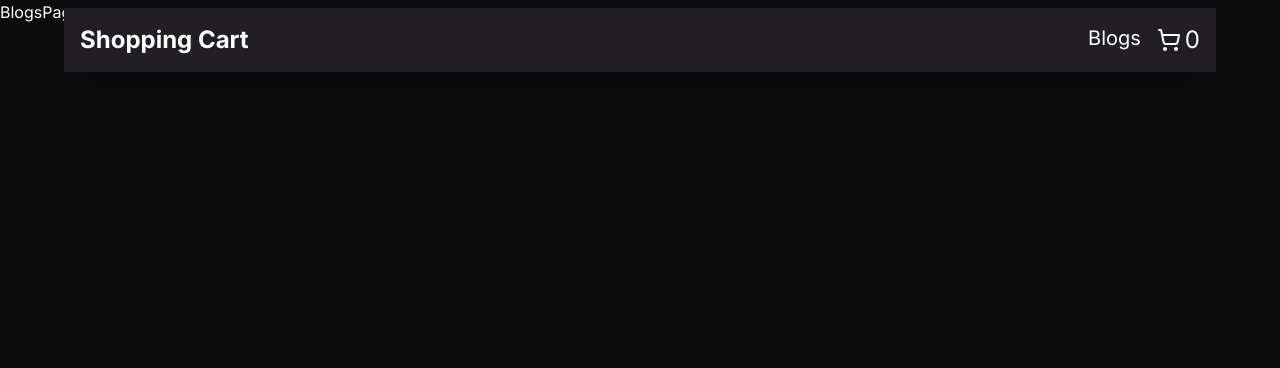
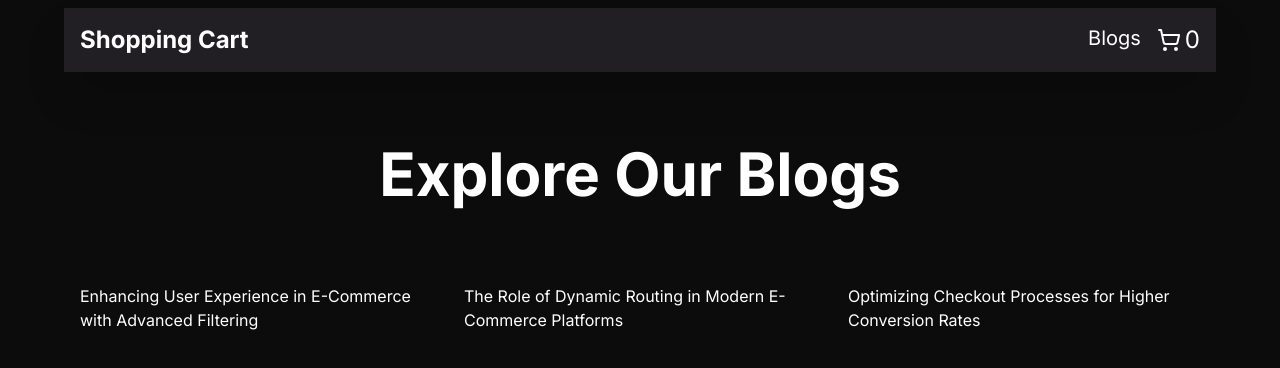
Before and after one commit to nadeemsangrasi/milestone_3, a Next.js app: page /blogs in a window 1280 px wide. Shown: the top 368 px of the page. Built offline with nearby package versions, Linux system fonts and the light colour scheme; no server answers.

Commit message:
add blogs page

```diff
--- a/src/app/api/carts/route.ts
+++ b/src/app/api/carts/route.ts
@@ -1,5 +1,6 @@
+import { IProduct } from "@/types/types";
 import { NextRequest, NextResponse } from "next/server";
-export const carts = [];
+export const carts: IProduct[] = [];
 export const POST = async (req: NextRequest) => {
   try {
     const { id } = await req.json();
@@ -12,7 +13,7 @@ export const POST = async (req: NextRequest) => {
     }
 
     const res = await fetch(`https://dummyjson.com/products/${id}`);
-    console.log(res);
+
     if (res.status !== 200) {
       console.error("Product not found");
       return NextResponse.json(
@@ -21,7 +22,6 @@ export const POST = async (req: NextRequest) => {
       );
     }
     const product = await res.json();
-    console.log(product);
     carts.push(product);
     return NextResponse.json(
       {
@@ -46,7 +46,7 @@ export const GET = async () => {
       { status: 500 }
     );
   }
-  return NextResponse.json(carts, { status: 200 });
+  return NextResponse.json({ carts }, { status: 200 });
 };
 
 export const DELETE = async (req: NextRequest) => {
--- a/src/app/blogs/page.tsx
+++ b/src/app/blogs/page.tsx
@@ -1,7 +1,26 @@
+import Wrapper from "@/components/shared/Wrapper";
+import { blogsData } from "@/data/blogsData";
 import React from "react";
 
 const BlogsPage = () => {
-  return <div>BlogsPage</div>;
+  return (
+    <Wrapper>
+      <div className="py-16">
+        <div className="my-16">
+          <h1 className="text-6xl font-bold text-center my-20">
+            Explore Our Blogs
+          </h1>
+          <div className="grid grid-cols-1 md:grid-cols-2 lg:grid-cols-3 gap-8">
+            {blogsData.map((blog: any) => (
+              <div key={blog.id}>
+                <h1>{blog.title}</h1>
+              </div>
+            ))}
+          </div>
+        </div>
+      </div>
+    </Wrapper>
+  );
 };
 
 export default BlogsPage;
--- a/src/app/carts/page.tsx
+++ b/src/app/carts/page.tsx
@@ -1,7 +1,30 @@
-import React from "react";
+"use client";
+import Wrapper from "@/components/shared/Wrapper";
+import { useCart } from "@/context/CartContext";
+import { fetchCartsData } from "@/lib/fetchCartsDara";
+import { IProduct } from "@/types/types";
+import { useEffect, useState } from "react";
 
 const CartsPage = () => {
-  return <div>CartsPage</div>;
+  const [carts, setCarts] = useState<IProduct[]>([]);
+  const [isCartLoading, setIsCartLoading] = useState<boolean>(false);
+  useEffect(() => {
+    fetchCartsData().then((data: IProduct[]) => {
+      setIsCartLoading(true);
+      setCarts(data);
+      setIsCartLoading(false);
+    });
+  }, []);
+  return (
+    <Wrapper>
+      <div className="py-16">
+        <div className="my-16-*9">
+          {carts &&
+            carts.map((cart: any) => <div key={cart.id}>{cart.id}</div>)}
+        </div>
+      </div>
+    </Wrapper>
+  );
 };
 
 export default CartsPage;
--- a/src/components/layouts/Header.tsx
+++ b/src/components/layouts/Header.tsx
@@ -10,14 +10,16 @@ const Header = () => {
   return (
     <Wrapper>
       <div className="flex justify-between items-center bg-secondary-black text-white px-4 py-4 mt-2 shadow-2xl  w-[90%]  fixed left-1/2 -translate-x-1/2">
-        <h1 className="font-bold text-2xl">Shopping Cart</h1>
+        <h1 className="font-bold text-2xl">
+          <Link href={"/"}>Shopping Cart</Link>
+        </h1>
         <div>
           <ul className="flex gap-4">
             <li className="text-semibold text-xl">
-              <Link href={"# "}>Blogs</Link>
+              <Link href={"/blogs"}>Blogs</Link>
             </li>
             <li className="text-semibold text-2xl ">
-              <Link href={"/p"} className="flex gap-1 items-center">
+              <Link href={"/carts"} className="flex gap-1 items-center">
                 <ShoppingCart fontSizeAdjust={20} /> {cartCount}
               </Link>
             </li>
--- a/src/components/sections/homeSection/HomeSection.tsx
+++ b/src/components/sections/homeSection/HomeSection.tsx
@@ -10,7 +10,7 @@ const HomeSection = () => {
     <Wrapper>
       <div className="py-20">
         <div className="my-16">
-          <h1 className="text-3xl font-bold text-center">Our Products</h1>
+          <h1 className="text-6xl font-bold text-center my-20">Our Products</h1>
           <div className="grid grid-cols-1 md:grid-cols-2 lg:grid-cols-3 gap-8">
             {products.length > 0 &&
               products.map((product: any) => (
--- a/src/context/CartContext.tsx
+++ b/src/context/CartContext.tsx
@@ -1,4 +1,5 @@
 "use client";
+import { fetchCartsData } from "@/lib/fetchCartsDara";
 import { fetchProductsData } from "@/lib/fetchProductsData";
 import { IProduct } from "@/types/types";
 import { useContext, createContext, useState, useEffect } from "react";
@@ -7,7 +8,7 @@ const CartContext = createContext<null | any>(null);
 
 export const CartProvider = ({ children }: { children: React.ReactNode }) => {
   const [isLoading, setIsLoading] = useState<boolean>(false);
-  const [cartAddedMessage, setCartAddedMessage] = useState<string>("");
+  const [message, setMessage] = useState<string>("");
   const [cartCount, setCartCount] = useState<number>(0);
   const [products, setProducts] = useState<IProduct[]>([]);
 
@@ -30,8 +31,8 @@ export const CartProvider = ({ children }: { children: React.ReactNode }) => {
       });
       const data = await res.json();
       if (data.success) {
-        setCartAddedMessage(data.message);
-        alert(data.message);
+        setMessage(data.message);
+        // alert(message);
       }
     } catch (error) {
       console.error("Error adding product to cart", error);
@@ -50,7 +51,10 @@ export const CartProvider = ({ children }: { children: React.ReactNode }) => {
         body: JSON.stringify({ id }),
       });
       const data = await res.json();
-      console.log(data);
+      if (data.success) {
+        setMessage(data.message);
+        alert(message);
+      }
     } catch (error) {
       console.error("Error deleting product from cart", error);
     }
--- a/src/data/blogsData.ts
+++ b/src/data/blogsData.ts
@@ -0,0 +1,32 @@
+export const blogsData = [
+  {
+    id: "1",
+    title: "Enhancing User Experience in E-Commerce with Advanced Filtering",
+    date: "August 21, 2024",
+    imageURL: "/images/blogs/advanced-filtering.jpg",
+    detailImageURL: "/images/blogs/advanced-filtering-detail.jpg",
+    content:
+      "Explore how our e-commerce platform uses advanced filtering by car model, year, and fuel type to help customers find exactly what they are looking for. Advanced filtering enhances user experience by providing more precise search results, which in turn improves user satisfaction and increases sales. Learn about the techniques and tools we used to implement this feature, including the integration of a user-friendly interface and real-time search capabilities.</p><>Our approach to filtering involves a combination of client-side and server-side techniques to ensure fast and relevant results. By allowing users to narrow down their search based on multiple criteria, we make it easier for them to find their desired products quickly and efficiently. This not only helps in improving the user experience but also boosts the overall efficiency of the search functionality on our platform.",
+    comments: [],
+  },
+  {
+    id: "2",
+    title: "The Role of Dynamic Routing in Modern E-Commerce Platforms",
+    date: "August 18, 2024",
+    imageURL: "/images/blogs/dynamic-routing.jpg",
+    detailImageURL: "/images/blogs/dynamic-routing-detail.jpg",
+    content:
+      "Dynamic routing in our Next.js-powered e-commerce site enhances the shopping experience by providing seamless navigation and personalized product pages. This approach allows users to access relevant product information efficiently and ensures that they have a smooth browsing experience. Discover the benefits and implementation of dynamic routing in e-commerce.</p><>With dynamic routing, users can navigate directly to specific product pages or categories without needing to reload the entire application. This improves performance and user experience by delivering content quickly and efficiently. By leveraging Next.js's dynamic routing capabilities, we’ve created a more intuitive and responsive site that adapts to user preferences and browsing behavior",
+    comments: [],
+  },
+  {
+    id: "3",
+    title: "Optimizing Checkout Processes for Higher Conversion Rates",
+    date: "August 15, 2024",
+    imageURL: "/images/blogs/optimizing-checkout.jpg",
+    detailImageURL: "/images/blogs/optimizing-checkout-detail.jpg",
+    content:
+      "Efficient checkout processes are crucial for converting visitors into customers. In this blog, we explore the strategies and techniques used to streamline the checkout process on our e-commerce site. From reducing cart abandonment to optimizing the user interface, learn how we improved the checkout experience and increased conversion rates.</p><>We implemented several enhancements to make the checkout process more user-friendly, including simplified forms, one-click payments, and real-time validation. By focusing on minimizing friction and eliminating unnecessary steps, we’ve created a smoother and faster checkout experience that encourages users to complete their purchases. Discover how these optimizations have led to higher customer satisfaction and increased sales",
+    comments: [],
+  },
+];
--- /dev/null
+++ b/src/lib/fetchCartsDara.ts
@@ -0,0 +1,6 @@
+import { carts } from "./../app/api/carts/route";
+export const fetchCartsData = async () => {
+  const response = await fetch("http://localhost:3000/api/carts");
+  const data = await response.json();
+  return data.carts;
+};
```
Also changed, not shown: src/app/page.tsx (+0 -23 lines), src/types/types.ts (+10 -0 lines), src/app/products/page.tsx (added).
